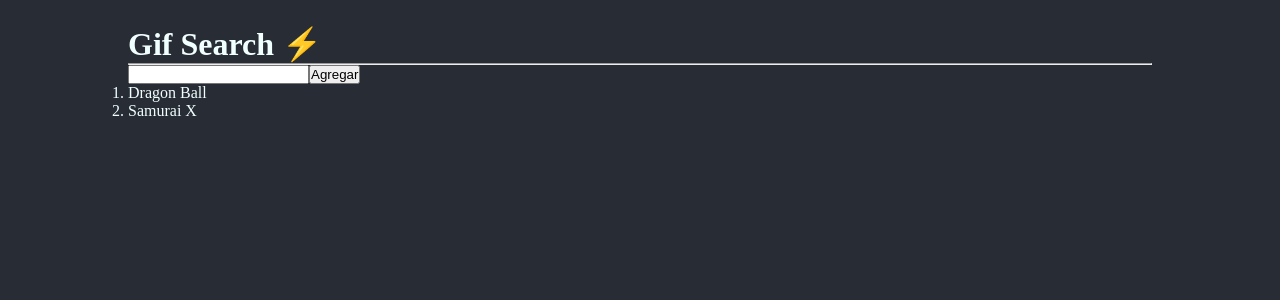
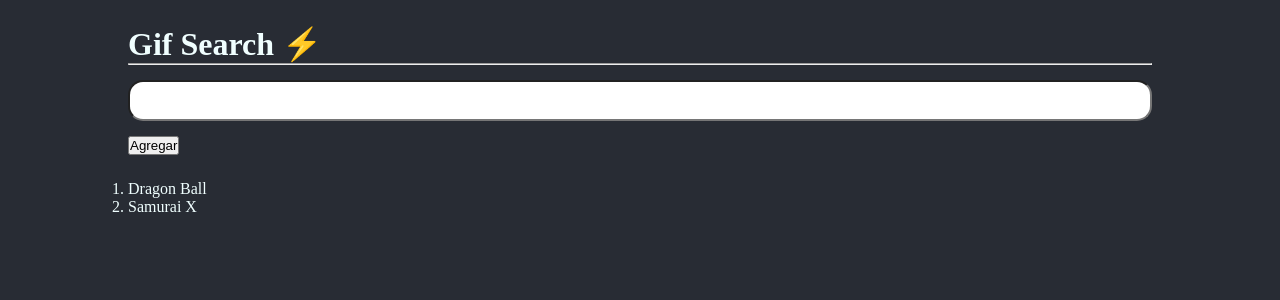
Before and after one commit to CristhianDaza/gif-search, a React (Create React App) app: page / in a window 1280 px wide. Shown: the top 300 px of the page. Built offline with nearby package versions, Linux system fonts and the light colour scheme.

Commit message:
Agregando estilos al input0

```diff
--- a/src/index.css
+++ b/src/index.css
@@ -11,3 +11,15 @@ body {
   width: 80%;
   margin: 0 auto;
 }
+
+input {
+  width: 100%;
+  font-size: 2rem;
+  color: grey;
+  margin: 15px 0;
+  border-radius: 15px;
+}
+
+ol {
+  margin-top: 25px;
+}
```
